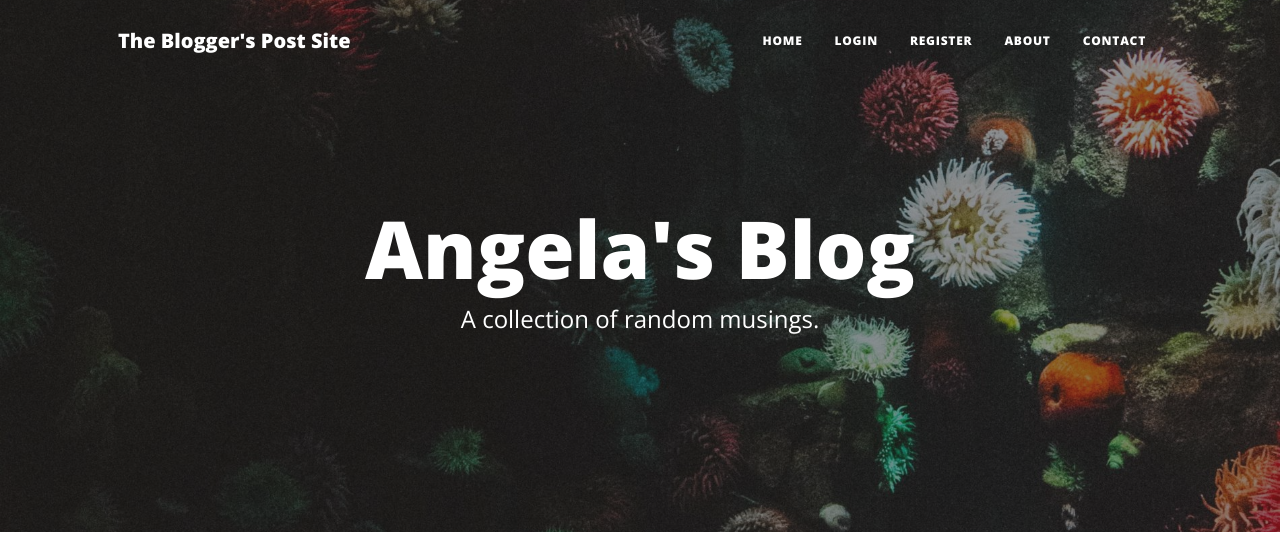
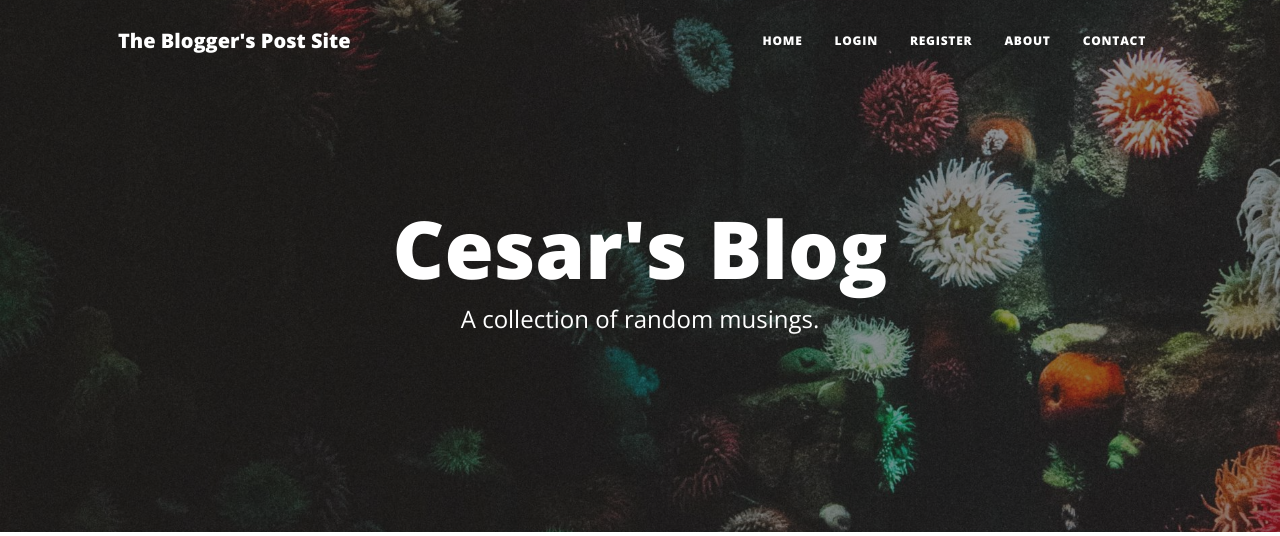
Before and after one commit to Soulbolt/day-69-blog-with-users, a Flask app: page / in a window 1280 px wide. Shown: the top 536 px of the page. Run offline with Flask 3, Linux system fonts and the light colour scheme; some libraries are stand-ins or nearby versions.

Commit message:
add and update .gitignore, requirements.txt, mofidy an html line.

```diff
--- a/requirements.txt
+++ b/requirements.txt
@@ -8,3 +8,5 @@ Flask_WTF>=1.2.1
 WTForms>=3.0.1
 Werkzeug>=3.0.0
 SQLAlchemy>=2.0.19
+gunicorn>=21.2.0
+psycopg2-binary>=2.9.6
--- a/templates/index.html
+++ b/templates/index.html
@@ -9,7 +9,7 @@
     <div class="row gx-4 gx-lg-5 justify-content-center">
       <div class="col-md-10 col-lg-8 col-xl-7">
         <div class="site-heading">
-          <h1>Angela's Blog</h1>
+          <h1>Cesar's Blog</h1>
           <span class="subheading">A collection of random musings.</span>
         </div>
       </div>
```
Also changed, not shown: instance/posts.db, 1 other file.
